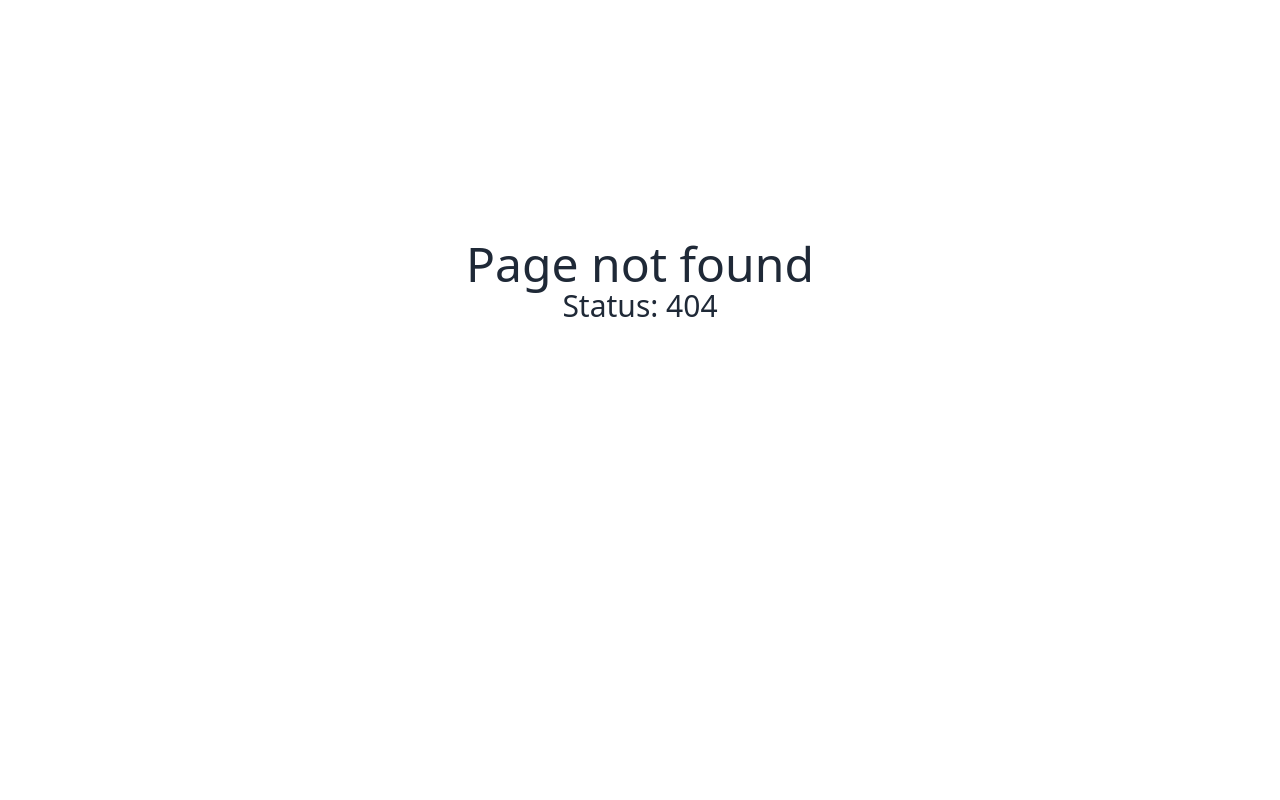
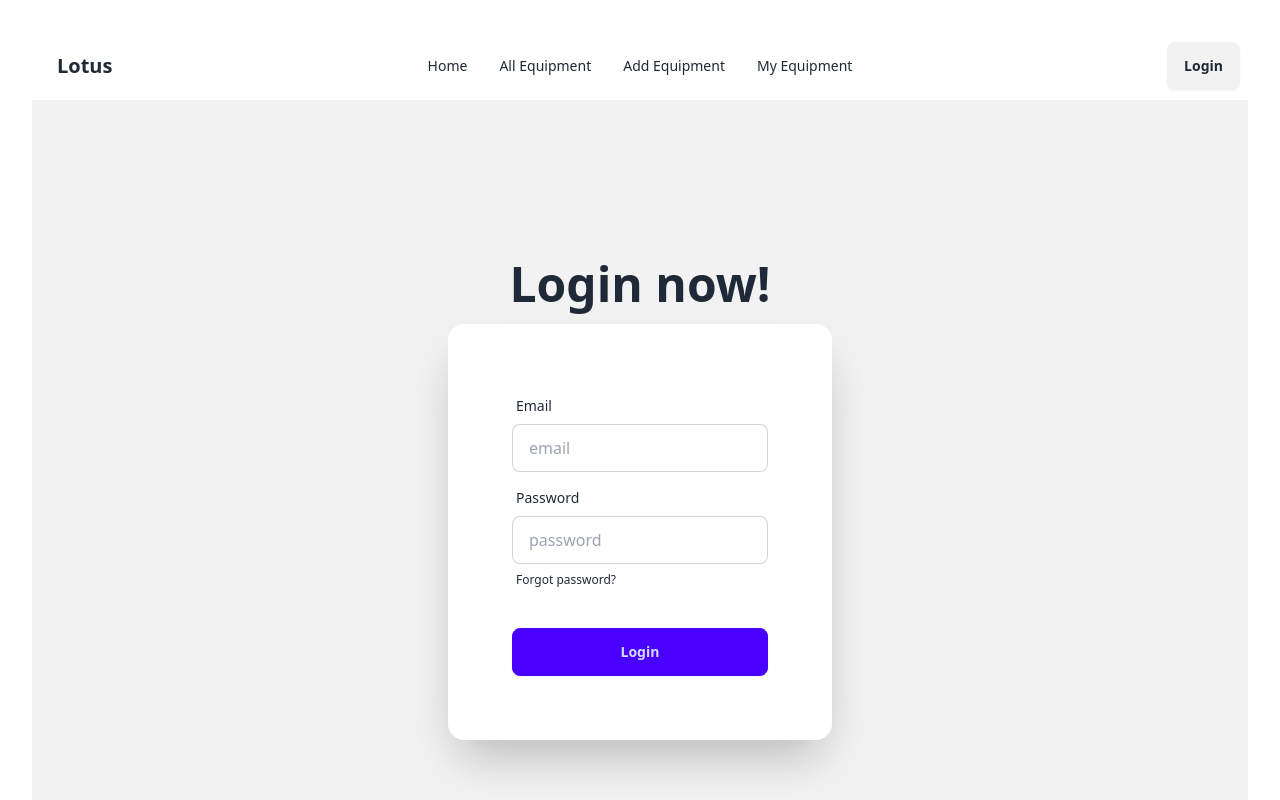
Before and after one commit to mosiur73/a10-client-side-sport-store, a React (Vite) app: page /login in a window 1280 px wide. Before the commit this address had no page. Shown: the top 800 px of the page. Built offline with nearby package versions, Linux system fonts and the light colour scheme.

Commit message:
navbar complate

```diff
--- a/src/Utills/router.jsx
+++ b/src/Utills/router.jsx
@@ -2,6 +2,7 @@
 import MainLayout from "../component/MainLayout/MainLayout";
 import Home from "../component/Home/Home";
 import ErrorPage from "../component/ErrorPage/ErrorPage";
+import Login from "../component/Login/Login";
 
 
 const router=createBrowserRouter([
@@ -13,6 +14,10 @@
             {
                 path:"/",
                 element:<Home></Home>
+            },
+            {
+                path:"/login",
+                element:<Login></Login>
             }
         ]
 
--- a/src/component/Login/Login.jsx
+++ b/src/component/Login/Login.jsx
@@ -1,9 +1,45 @@
 import React from 'react';
 
 const Login = () => {
+    const haneleSignIn=e=>{
+        e.preventDefault()
+        const email=e.target.email.value;
+          const password=e.target.password.value;
+          const user={email,password}
+          console.log(user);
+    }
     return (
         <div>
-            login page
+           <div className="hero bg-base-200 min-h-screen">
+  <div className="hero-content flex-col ">
+    <div className="text-center lg:text-left">
+      <h1 className="text-5xl font-bold">Login now!</h1>
+
+    </div>
+    <div className="card bg-base-100 w-full max-w-sm shrink-0 shadow-2xl">
+      <form onSubmit={haneleSignIn} className="card-body">
+        <div className="form-control">
+          <label className="label">
+            <span className="label-text">Email</span>
+          </label>
+          <input type="email" name='email' placeholder="email" className="input input-bordered" required />
+        </div>
+        <div className="form-control">
+          <label className="label">
+            <span className="label-text">Password</span>
+          </label>
+          <input type="password" name='password' placeholder="password" className="input input-bordered" required />
+          <label className="label">
+            <a href="#" className="label-text-alt link link-hover">Forgot password?</a>
+          </label>
+        </div>
+        <div className="form-control mt-6">
+          <button className="btn btn-primary">Login</button>
+        </div>
+      </form>
+    </div>
+  </div>
+</div>
         </div>
     );
 };
--- a/src/component/Navbar/Navbar.jsx
+++ b/src/component/Navbar/Navbar.jsx
@@ -1,5 +1,6 @@
 import React from 'react';
-import { NavLink } from 'react-router-dom';
+import { Link, NavLink } from 'react-router-dom';
+import Login from '../Login/Login';
 
 const Navbar = () => {
     return (
@@ -48,7 +49,7 @@
   </div>
   <div className="navbar-end">
     {/* <a className="btn">Button</a> */}
-    <button className='btn '>Login</button>
+    <Link to="/login"><button className='btn '>Login</button></Link>
   </div>
 </div>
     );
```
